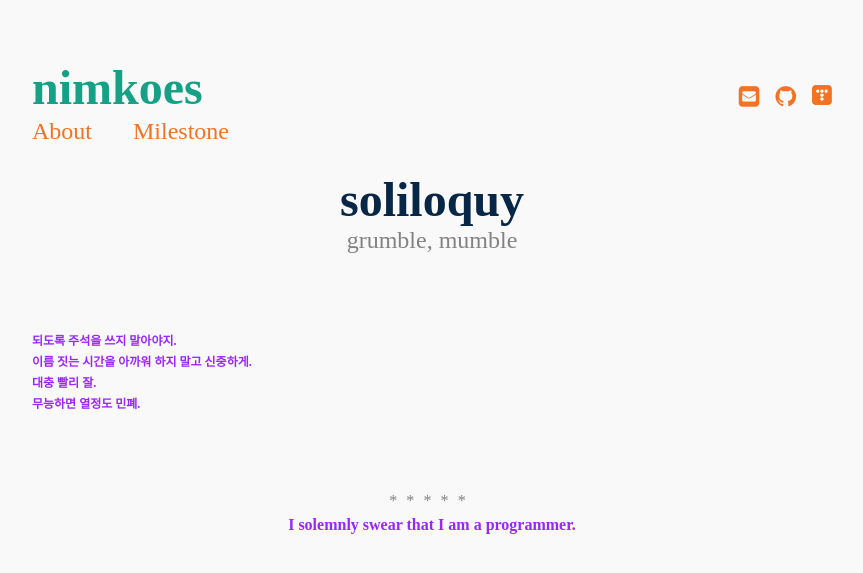
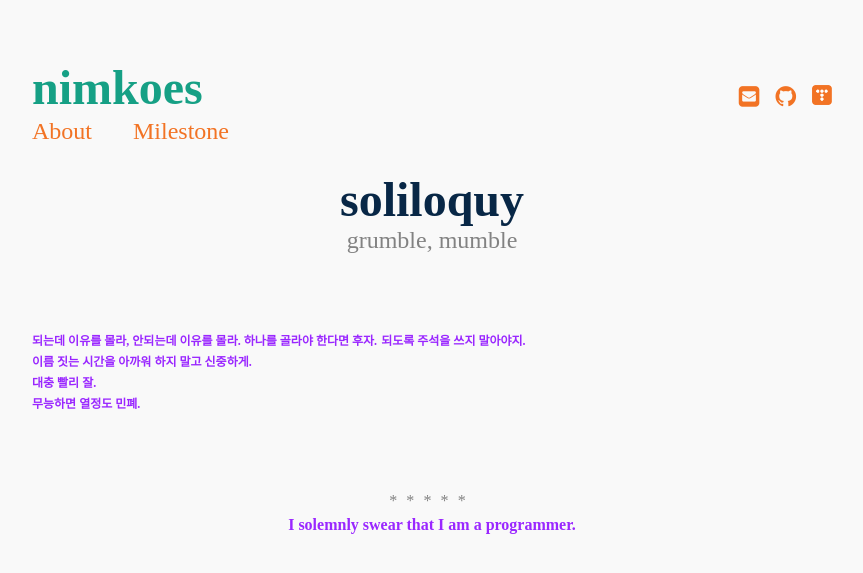
Before and after one commit to nimkoes/portfolio, a Jekyll site: the page built from _posts/1350-01-24-soliloquy.md, in a window 1280 px wide. Shown: the top 573 px of the page, without its empty margins (208-1071 px from the left). Built offline with Jekyll 4.4.1, drawn with Linux system fonts in a browser that asks for light colours.

Commit message:
mod post

```diff
--- a/_posts/1350-01-24-soliloquy.md
+++ b/_posts/1350-01-24-soliloquy.md
@@ -9,6 +9,7 @@ author: "nimkoes"
 
 
 
+<sub>**되는데 이유를 몰라, 안되는데 이유를 몰라. 하나를 골라야 한다면 후자.**</sub>
 <sub>**되도록 주석을 쓰지 말아야지.**</sub>
 <sub>**이름 짓는 시간을 아까워 하지 말고 신중하게.**</sub>
 <sub>**대충 빨리 잘.**</sub>
```
